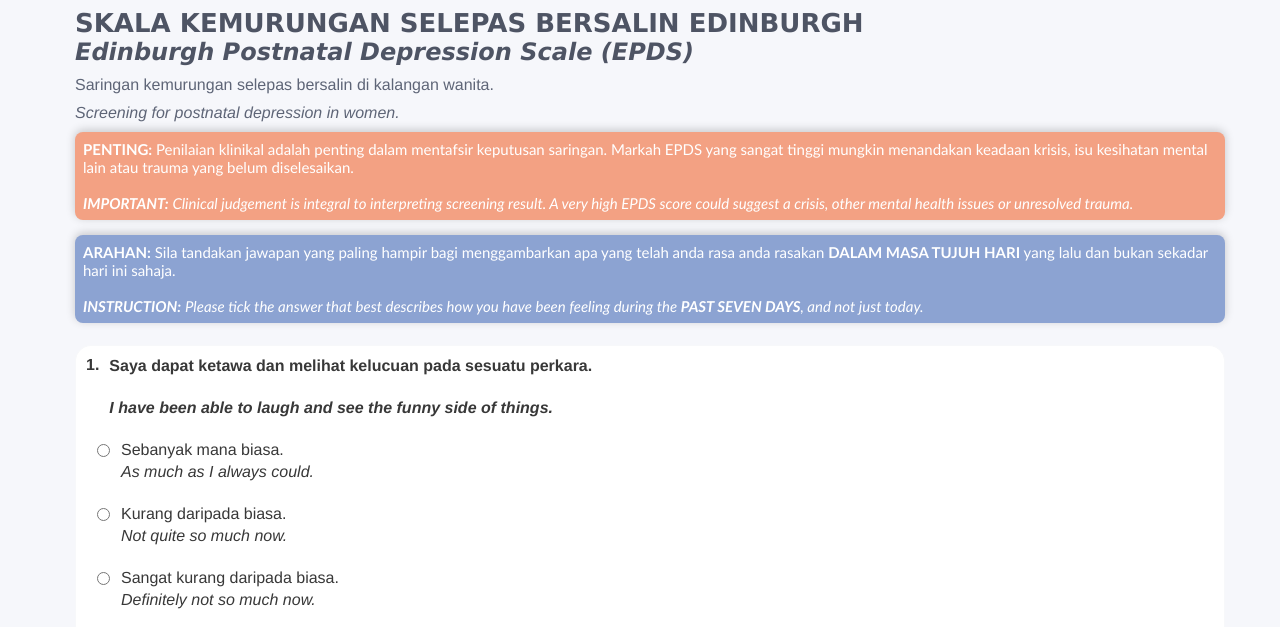
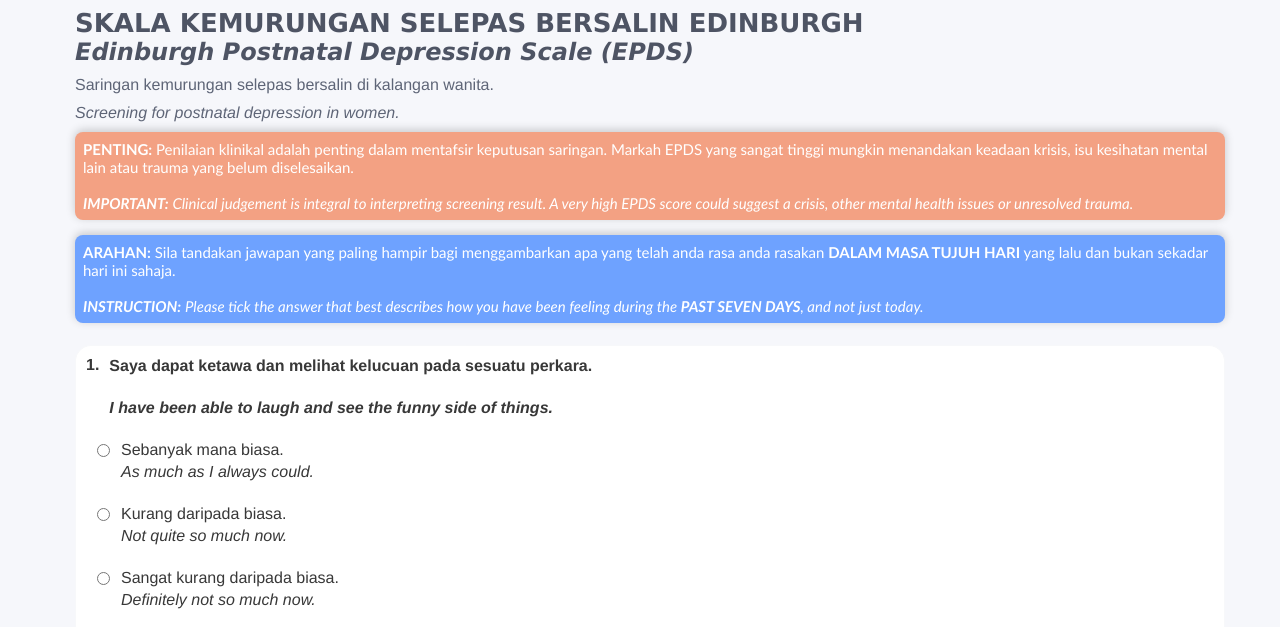
Before and after one commit to medicscores/EPDS-Malay-English-version, a plain HTML site: page index.html in a window 1280 px wide. Shown: the part 172-799 px from the top of the page. Drawn offline with Linux system fonts and the light colour scheme.

Commit message:
Update index.html

```diff
--- a/index.html
+++ b/index.html
@@ -16,7 +16,7 @@
 
     .container { width: 100%; margin: 0 auto; padding: 10px; display: inline-block; justify-content: center; }
     .textbox1 { display: block;  box-sizing: border-box;  border-radius:8px; margin-top: 5px; background-color: #F3A183; color: white; font-family: Trebuchet MS; font-size: 15px; padding: 8px 8px; margin-bottom: 5px; width: 100%; box-shadow: 0 -2px 10px rgba(0, 0, 0, 0.2); }
-    .textbox2 { display: block;  box-sizing: border-box; border-radius:8px; margin-top: 15px; background-color: #8CA3D2; color: white; font-family: Trebuchet MS; font-size: 15px; padding: 8px 8px; margin-bottom: 5px; width: 100%; box-shadow: 0 -2px 10px rgba(0, 0, 0, 0.2); }
+    .textbox2 { display: block;  box-sizing: border-box; border-radius:8px; margin-top: 15px; background-color: #6EA2FF; color: white; font-family: Trebuchet MS; font-size: 15px; padding: 8px 8px; margin-bottom: 5px; width: 100%; box-shadow: 0 -2px 10px rgba(0, 0, 0, 0.2); }
 
 p { font-family: Arial, sans serif; font-size: 15px; margin: 0; padding: 0; line-height: 1.2; }
 
```
